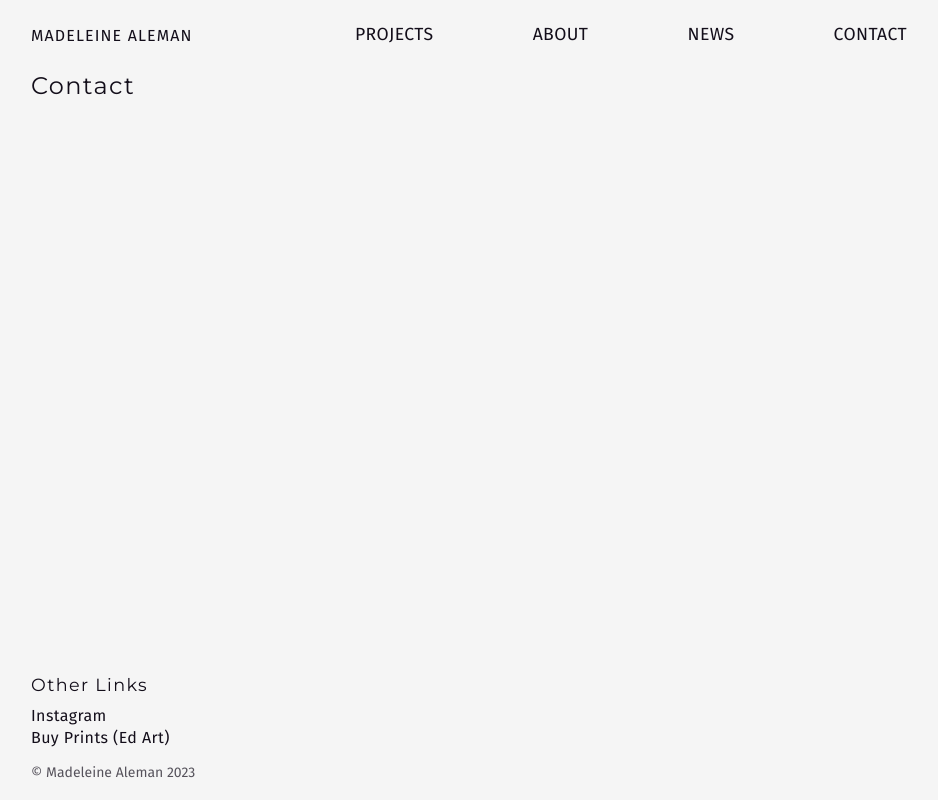
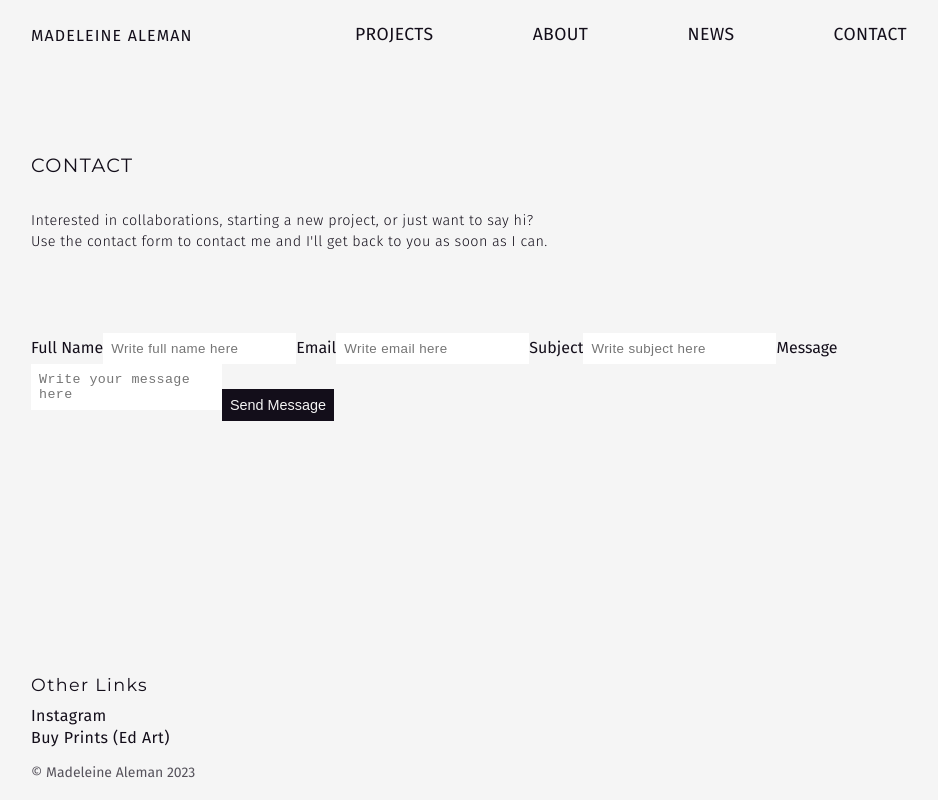
Before and after one commit to islandskan/WIP-aleman-portfolio, a Next.js app in the folder client/: page /contact in a window 1280 px wide. Shown: the whole page, without its empty margins (159-1097 px from the left). Built offline with nearby package versions, Linux system fonts and the light colour scheme.

Commit message:
add markup for contact page

```diff
--- a/client/src/pages/contact.js
+++ b/client/src/pages/contact.js
@@ -1,11 +1,125 @@
-function Contact() {
+import { MetaData } from '../components/MetaData';
+import styles from '../styles/Contact.module.css';
+import { InputField, TextArea } from '../components/FormElements';
+import { useState, useEffect } from 'react';
+import { Button } from '../components/Button';
+// import axios from 'axios';
+
+const Contact = () => {
+    const [formData, setFormData] = useState({
+        subject: '',
+        fullName: '',
+        email: '',
+        message: '',
+    });
+
+    const [sent, setSent] = useState(false);
+
+    const handleChange = (event) => {
+        setFormData((prevFormData) => {
+            return {
+                ...prevFormData,
+                [event.target.name]: event.target.value,
+            };
+        });
+    };
+
+    const handleSubmit = () => {
+        setSent(true);
+        console.log('Form data sent');
+        console.log(formData);
+    };
+
+    useEffect(() => {
+        setTimeout(() => {
+            setSent(false);
+            console.log(sent);
+        }, 3000);
+    }, [sent]);
+
     return (
         <>
-            <div>
-                <h2>Contact</h2>
+            <MetaData page='Contact' />
+            <div className={`container ${styles.contact}`}>
+                <div className={styles.formIntro}>
+                    <h2 className='page-title'>Contact</h2>
+                    <p className={`paragraph ${styles.contactParagraph}`}>
+                        Interested in collaborations, starting a new project, or
+                        just want to say hi? <br />
+                        Use the contact form to contact me and I&apos;ll get
+                        back to you as soon as I can.
+                    </p>
+                </div>
+                <div className={styles.formContainer}>
+                    {!sent ? (
+                        <form className={styles.form} onSubmit={handleSubmit}>
+                            <InputField
+                                labelFor='fullname'
+                                labelTitle='Full Name'
+                                inputType='text'
+                                inputId='fullname'
+                                inputName='fullName'
+                                placeholder='Write full name here'
+                                isRequired={true}
+                                labelClass={styles.label}
+                                inputClass={styles.input}
+                                handleClick={handleChange}
+                                value={formData.fullName}
+                            />
+                            <InputField
+                                labelFor='email'
+                                labelTitle='Email'
+                                inputType='email'
+                                inputId='email'
+                                inputName='email'
+                                placeholder='Write email here'
+                                isRequired={true}
+                                labelClass={styles.label}
+                                inputClass={styles.input}
+                                handleClick={handleChange}
+                                value={formData.email}
+                            />
+                            <InputField
+                                labelFor='subject'
+                                labelTitle='Subject'
+                                inputType='text'
+                                inputId='subject'
+                                inputName='subject'
+                                placeholder='Write subject here'
+                                isRequired={false}
+                                labelClass={styles.label}
+                                inputClass={styles.input}
+                                handleClick={handleChange}
+                                value={formData.subject}
+                            />
+                            <TextArea
+                                labelFor='message'
+                                labelTitle='Message'
+                                textareaName='message'
+                                textareaId='message'
+                                placeholder='Write your message here'
+                                isRequired={true}
+                                labelClass={styles.label}
+                                textareaClass={styles.textarea}
+                                handleClick={handleChange}
+                                value={formData.message}
+                            />
+                            <Button
+                                type='submit'
+                                classname={styles.submit}
+                                text='Send Message'
+                            />
+                        </form>
+                    ) : (
+                        <div className={styles.submitMsg}>
+                            <h1>Email Sent!</h1>
+                            <p>Going back in 3 secs...</p>
+                        </div>
+                    )}
+                </div>
             </div>
         </>
     );
-}
+};
 
 export default Contact;
```
